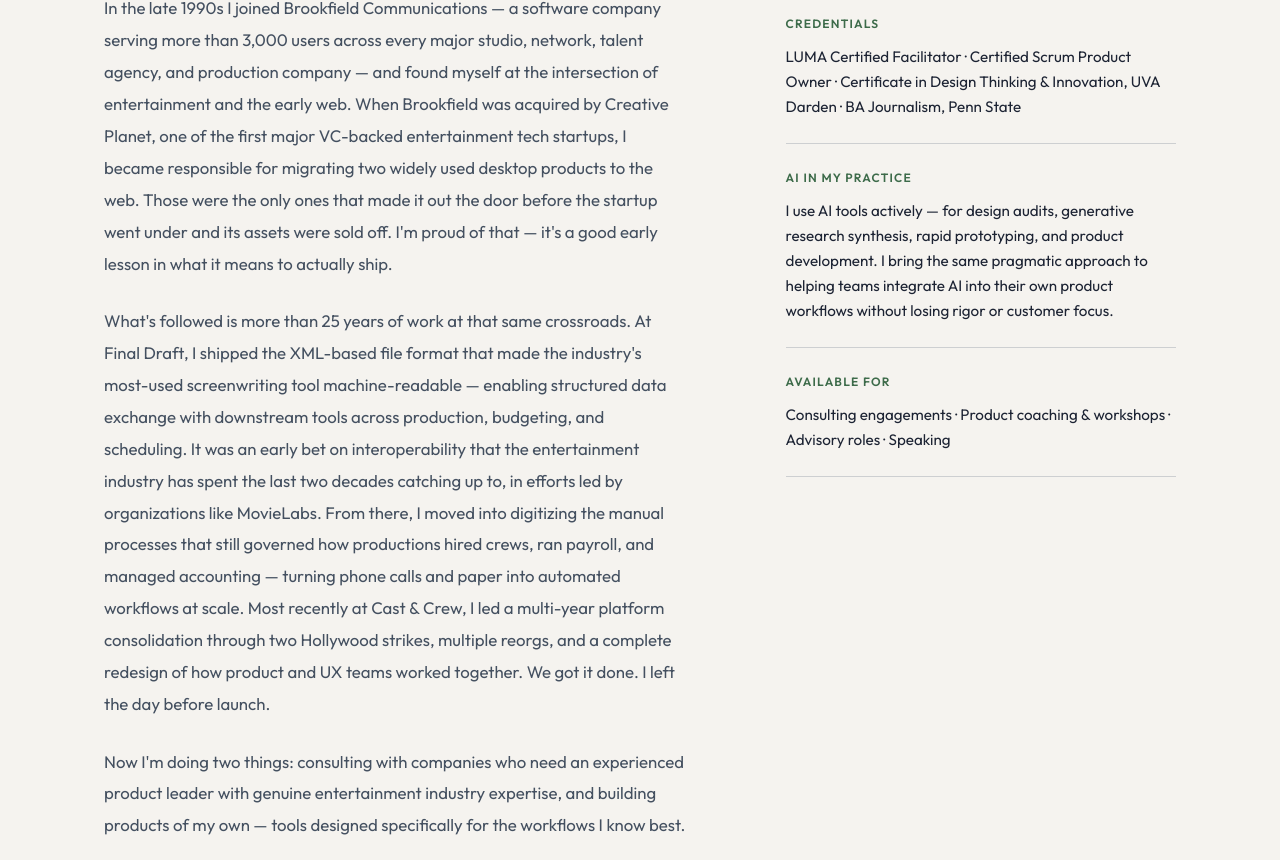
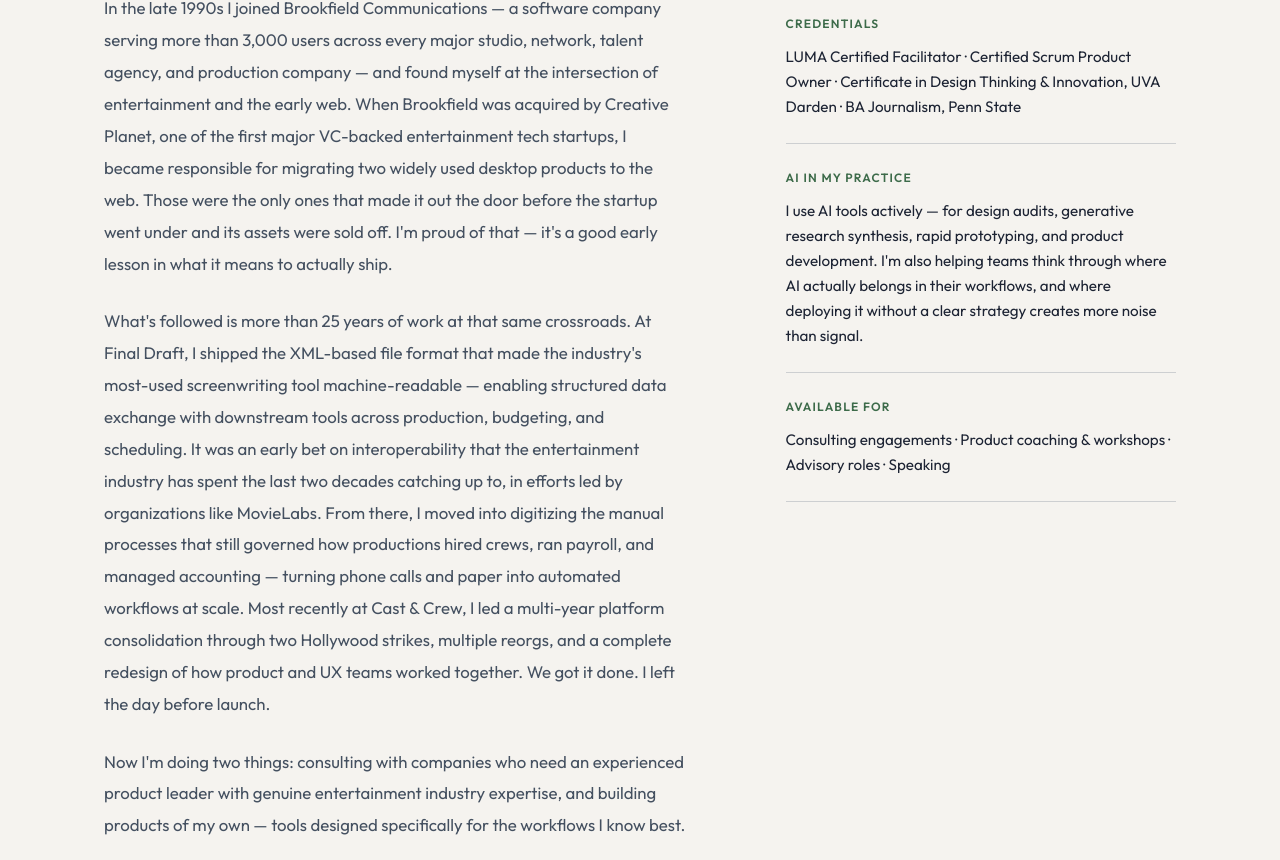
Before and after one commit to kvensel90/kvensel90.github.io, a plain HTML site: page index.html in a window 1280 px wide. Shown: the part 1560-2420 px from the top of the page. Drawn offline with nearby package versions, Linux system fonts and the light colour scheme; a script that the page names is missing.

Commit message:
Add files via upload

```diff
--- a/index.html
+++ b/index.html
@@ -952,7 +952,7 @@
         </div>
         <div class="sidebar-block">
           <div class="sidebar-label">AI in My Practice</div>
-          <div class="sidebar-val">I use AI tools actively — for design audits, generative research synthesis, rapid prototyping, and product development. I bring the same pragmatic approach to helping teams integrate AI into their own product workflows without losing rigor or customer focus.</div>
+          <div class="sidebar-val">I use AI tools actively — for design audits, generative research synthesis, rapid prototyping, and product development. I'm also helping teams think through where AI actually belongs in their workflows, and where deploying it without a clear strategy creates more noise than signal.</div>
         </div>
         <div class="sidebar-block">
           <div class="sidebar-label">Available For</div>
@@ -974,6 +974,7 @@
         <p>My instinct is to find the solution inside the problem rather than around it. That means I move quickly into diagnosis — talking to the people closest to the work, mapping what's actually happening versus what the org chart says should be happening, and identifying where the real leverage is. I'm direct about what I find, and I communicate in outcomes rather than abstractions.</p>
         <p>I work best when I can influence how a team thinks, not just what they deliver. That means challenging assumptions early, running discovery that actually changes what gets built, and creating the conditions for Product and UX to work as one discipline rather than two departments. I'm energized by momentum and closure — I start things and I finish them, which means I'm not the right fit for engagements that reward endless process over actual progress.</p>
         <p>What I ask of the people I work with: tell me what you actually need, not what you think I want to hear. I'm a direct communicator and I work best with people who are too.</p>
+        <p>One more thing worth saying directly: I'm genuinely excited about what AI makes possible. Things that used to take days or weeks now take hours. Research synthesis, design audits, rapid prototyping, content generation, and engineering delivery — AI has compressed timelines across the entire product lifecycle in ways that would have seemed implausible five years ago, and I use it every day in my own practice. But acceleration only creates value if you're pointed in the right direction. What I see most often is companies without a real AI strategy — adoption that's driven by whoever the loudest evangelists are internally, which produces scattered efficiencies at the individual level without changing outcomes at the organizational level. Bottom-up AI adoption is better than nothing, but it doesn't move the needle on the things that actually matter. The harder and more valuable work is deciding where AI belongs in your value stream before you deploy it — because AI also lowers the barrier to bad ideas. You can build the wrong thing faster than ever before. A broken process with AI is just a faster broken process.</p>
       </div>
       <div class="approach-sidebar fade-up">
         <div class="approach-block">
```
